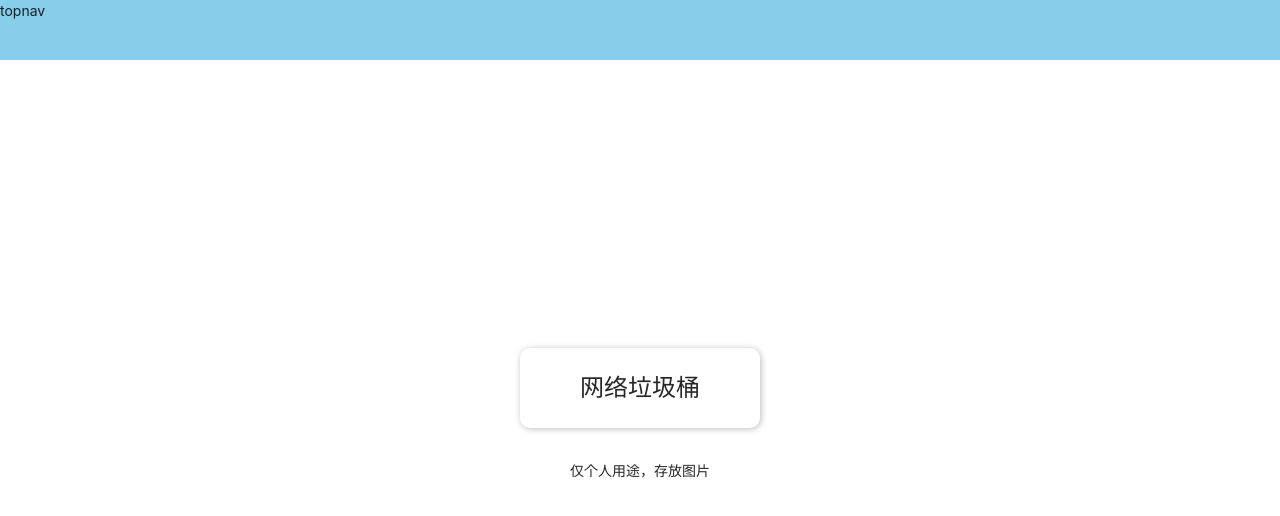
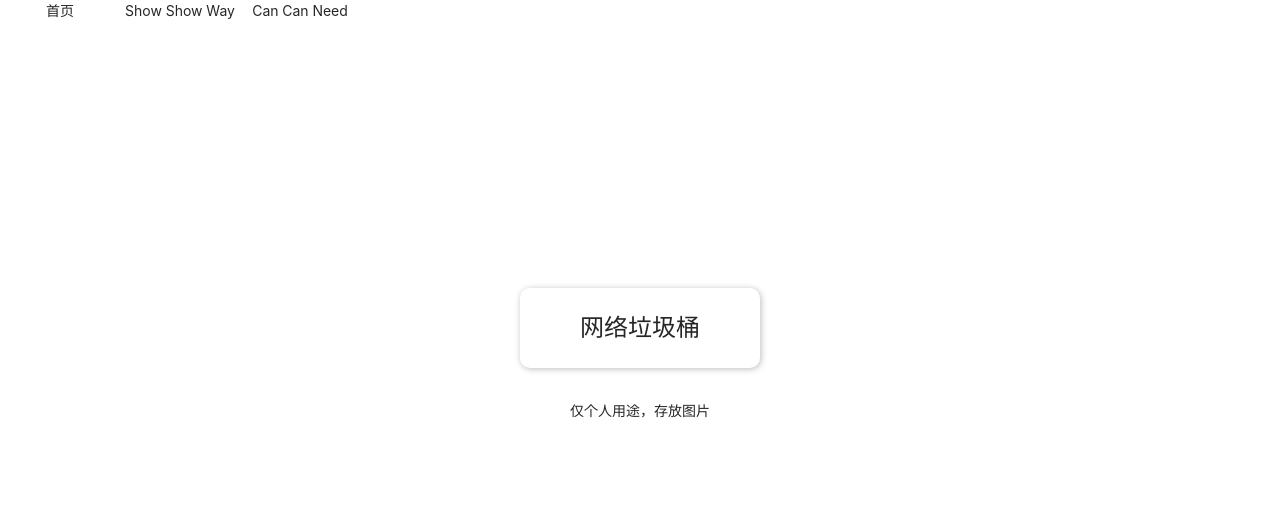
Before and after one commit to AriesLyt/network-garbage, a React (Create React App) app: page / in a window 1280 px wide. Shown: the top 516 px of the page. Built offline with nearby package versions, Linux system fonts and the light colour scheme.

Commit message:
feat: 加右边导航栏

```diff
--- a/src/App.less
+++ b/src/App.less
@@ -1,5 +1,7 @@
 .App {
-
+  position: relative;
+  z-index: 0;
+  background-color: white;
 }
 
 
--- a/src/App.tsx
+++ b/src/App.tsx
@@ -1,4 +1,4 @@
-import React from 'react';
+// import React, { useEffect } from 'react';
 import './App.less';
 
 //antd
@@ -8,6 +8,9 @@ import TopNav from '@components/topNav';
 
 // route
 import MRoute from './route/route';
+
+// css
+// import './assets/css/variables.less'
 
 function App() {
 
--- /dev/null
+++ b/src/component/rightNav/index.less
@@ -0,0 +1,40 @@
+.right-nav-bg{
+  position: fixed;
+  top: 0;
+  bottom: 0;
+  right: 0;
+  left: 0;
+  z-index: -99;
+  background-color: rgba(0, 0, 0, .5);
+
+  &.is-active-rnav{
+    z-index: 100;
+  }
+
+  .right-nav-wrap{
+    position: absolute;
+    top: 1px;
+    bottom: 1px;
+    right: 0;
+    width: 50%;
+    background-color: rgba(255, 255, 255, .9);
+    border-radius: 8px 0 0 8px;
+
+    .nav-ul {
+      list-style: none;
+      padding-left: 10%;
+      margin-top: 20px;
+
+      li{
+        height: 50px;
+        width: 80%;
+        margin-top: 10px;
+        // background-color: pink;
+        border-bottom: 1px solid rgba(0, 0, 0, .5);
+        text-align: center;
+        line-height: 50px;
+        // border-radius: 8px;
+      }
+    }
+  }
+}
--- /dev/null
+++ b/src/component/rightNav/index.tsx
@@ -0,0 +1,33 @@
+
+// css
+import './index.less'
+
+interface props {
+  rightShow: boolean,
+  setRightShow: (show?: boolean) => void
+}
+
+export default function RightNav({ rightShow, setRightShow }: props) {
+  return (
+    <>
+      <div className={rightShow ? "right-nav-bg is-active-rnav" : "right-nav-bg"} onClick={()=>setRightShow(false)} >
+        <div className="right-nav-wrap">
+          <ul className="nav-ul">
+            <li>
+              首页
+            </li>
+            <li>
+              Show Show Way
+            </li>
+            <li>
+              Can Can Need
+            </li>
+            <li>
+              Other
+            </li>
+          </ul>
+        </div>
+      </div>
+    </>
+  )
+}
--- a/src/component/topNav/index.less
+++ b/src/component/topNav/index.less
@@ -1,4 +1,45 @@
 .topnav-wrap {
-  background-color: skyblue;
-  height: 60px;
+  position: absolute;
+  top: 0;
+  z-index: 1;
+
+  background-color: rgba(255, 255, 255, 0.5);
+  height: 70px;
+  width: 100%;
+  backdrop-filter: blur(30px) saturate(180%);
+  transition: all .3s;
+
+  .nav-ul{
+    list-style: none;
+
+    display: grid;
+    grid-template-columns: repeat(4, 120px);
+
+    text-align: center;
+
+    li{
+
+    }
+  }
 }
+
+.topnav-wrap.is-Fixed-nav{
+  position: fixed;
+  top: 0;
+  z-index: 99;
+
+  transition: all .3s;
+
+  animation: topToDown .3s;
+}
+
+
+@keyframes topToDown {
+  from {
+    top: -70px;
+  }
+
+  to {
+    top: 0;
+  }
+}
--- a/src/component/topNav/index.tsx
+++ b/src/component/topNav/index.tsx
@@ -1,9 +1,52 @@
+import { useEffect, useState } from "react"
+
 import "./index.less"
 
+//component
+import RightNav from '@components/rightNav';
+
 export default function TopNav() {
-    return (
-        <div className="topnav-wrap">
-            topnav
-        </div>
-    )
+
+  const [navClass, setNavClass] = useState<string []>(['topnav-wrap'])
+
+  useEffect(()=>{
+    let scrlListener = function (): void {
+      console.log((window.pageYOffset || document.documentElement.scrollTop || document.body.scrollTop))
+      if((window.pageYOffset || document.documentElement.scrollTop || document.body.scrollTop) > 60){
+        setNavClass(['topnav-wrap', 'is-Fixed-nav'])
+        return
+      }
+      setNavClass(['topnav-wrap'])
+    }
+    window.addEventListener('scroll', scrlListener)
+    return () => { window.removeEventListener('scroll', scrlListener) }
+  })
+
+  const [rightShow, setRightShow] = useState<boolean>(false)
+
+  function changeMoNavShow(show = false) {
+    setRightShow(show)
+  }
+
+  return (
+    <>
+      <div className={navClass.join(" ")} >
+        <ul className="nav-ul">
+          <li onClick={() => {changeMoNavShow(true)}}>
+            首页
+          </li>
+          <li>
+            Show Show Way
+          </li>
+          <li>
+            Can Can Need
+          </li>
+          {/* <li>
+            Other
+          </li> */}
+        </ul>
+      </div>
+      <RightNav rightShow={rightShow} setRightShow={changeMoNavShow} />
+    </>
+  )
 }
--- a/src/index.css
+++ b/src/index.css
@@ -1,3 +1,8 @@
+*{
+  margin: 0;
+  padding: 0;
+}
+
 body {
   margin: 0;
   font-family: -apple-system, BlinkMacSystemFont, 'Segoe UI', 'Roboto', 'Oxygen',
```
Also changed, not shown: src/views/index/index.tsx (+67 -0 lines).
